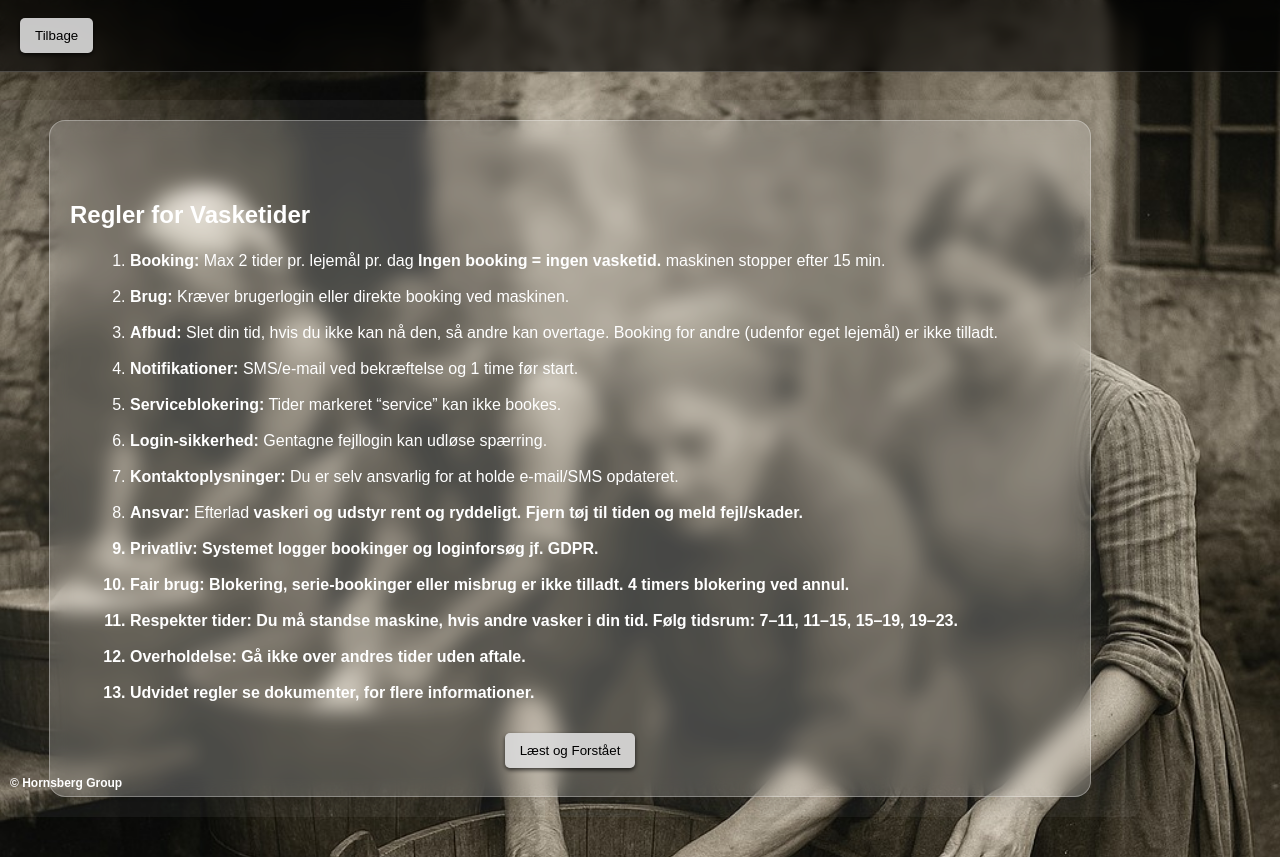
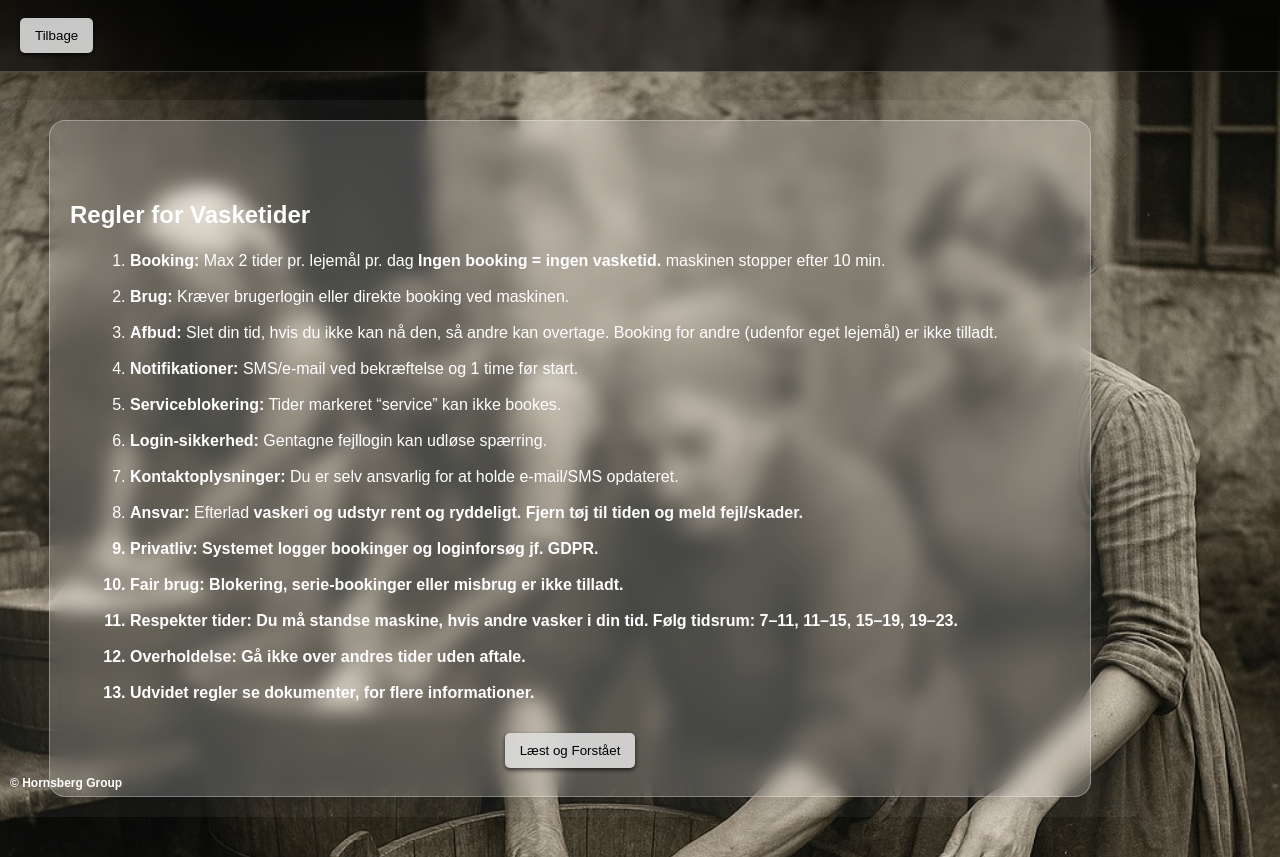
Before and after one commit to taasingegade/Vasketider, a Flask app: page /regler in a window 1280 px wide. Shown: the top 857 px of the page. Run offline with Flask 3, Linux system fonts and the light colour scheme; some libraries are stand-ins or nearby versions.

Commit message:
Update regler.html

```diff
--- a/templates/regler.html
+++ b/templates/regler.html
@@ -24,7 +24,7 @@
       <h2 style="margin-top:0;">Regler for Vasketider</h2>
 
       <ol>
-        <li><strong>Booking:</strong> Max 2 tider pr. lejemål pr. dag<strong> Ingen booking = ingen vasketid.</strong> maskinen stopper efter 15 min.</li>
+        <li><strong>Booking:</strong> Max 2 tider pr. lejemål pr. dag<strong> Ingen booking = ingen vasketid.</strong> maskinen stopper efter 10 min.</li>
         <li><strong>Brug:</strong> Kræver brugerlogin eller direkte booking ved maskinen.</li>
         <li><strong>Afbud:</strong> Slet din tid, hvis du ikke kan nå den, så andre kan overtage. Booking for andre (udenfor eget lejemål) er ikke tilladt.</li>
         <li><strong>Notifikationer:</strong> SMS/e-mail ved bekræftelse og 1 time før start.</li>
@@ -33,7 +33,7 @@
         <li><strong>Kontaktoplysninger:</strong> Du er selv ansvarlig for at holde e-mail/SMS opdateret.</li>
         <li><strong>Ansvar:</strong> Efterlad <strong>vaskeri og udstyr rent og ryddeligt. Fjern tøj til tiden og meld fejl/skader.</li>
         <li><strong>Privatliv:</strong> Systemet logger bookinger og loginforsøg jf. GDPR.</li>
-        <li><strong>Fair brug:</strong> Blokering, serie-bookinger eller misbrug er <strong>ikke tilladt. 4 timers blokering ved annul.</strong></li>
+        <li><strong>Fair brug:</strong> Blokering, serie-bookinger eller misbrug er <strong>ikke tilladt. </strong></li>
         <li><strong>Respekter tider:</strong> Du må standse maskine, hvis andre vasker i din tid. Følg tidsrum: 7–11, 11–15, 15–19, 19–23.</li>
         <li><Strong>Overholdelse:</Strong> Gå ikke over andres tider uden aftale.</li>
         <li><strong>Udvidet regler se dokumenter, for flere informationer. </strong></li>
```
